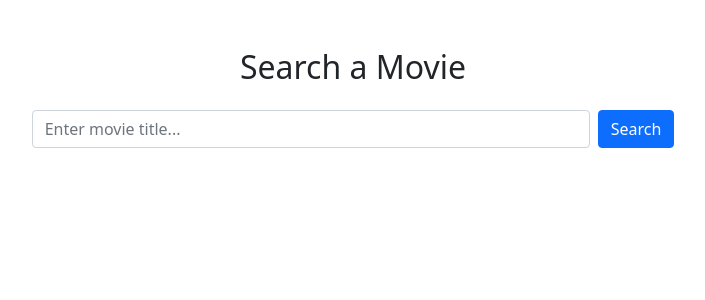
After one commit to HelibenModi/Project, a PHP site: template app/views/movie/search.php in a window 1280 px wide. The commit adds this page. Shown: the top 300 px of the page, without its empty margins (287-992 px from the left). Run offline with PHP 8.4, Linux system fonts and the light colour scheme; the template is opened without the code that fills it, so the values that code supplies are empty.

Commit message:
movie search function

```diff
--- /dev/null
+++ b/app/views/movie/search.php
@@ -0,0 +1,9 @@
+<?php require 'app/views/templates/headerPublic.php'; ?>
+
+<main class="container py-5">
+    <h2 class="mb-4 text-center">Search a Movie</h2>
+    <form method="get" action="/movie/search" class="d-flex justify-content-center">
+        <input type="text" name="title" class="form-control w-50" placeholder="Enter movie title..." required>
+        <button type="submit" class="btn btn-primary ms-2">Search</button>
+    </form>
+</main>
--- a/app/views/templates/header.php
+++ b/app/views/templates/header.php
@@ -1,15 +1,13 @@
 <?php
 if (!isset($_SESSION['auth'])) {
-    header('Location: /login');
+    header('Location: /movie/search');
 }
 ?>
 <!DOCTYPE html>
 <html lang="en">
     <head>
-
-
+       <link href="https://cdn.jsdelivr.net/npm/bootstrap@5.1.3/dist/css/bootstrap.min.css" rel="stylesheet" integrity="sha384-1BmE4kWBq78iYhFldvKuhfTAU6auU8tT94WrHftjDbrCEXSU1oBoqyl2QvZ6jIW3" crossorigin="anonymous">
         <link rel="icon" href="/favicon.png">
-        <link rel="stylesheet" href="/public/css/style.css">
         <title>COSC 4806</title>
         <meta http-equiv="Content-Type" content="text/html; charset=UTF-8">
         <meta name="viewport" content="width=device-width">
--- a/app/views/templates/headerPublic.php
+++ b/app/views/templates/headerPublic.php
@@ -1,14 +1,13 @@
 <?php
 if (isset($_SESSION['auth']) == 1) {
-    header('Location: /home');
+    header('Location: /movie/search');
 }
 ?>
 
 <!DOCTYPE html>
 <html lang="en">
-
+    <link href="https://cdn.jsdelivr.net/npm/bootstrap@5.1.3/dist/css/bootstrap.min.css" rel="stylesheet" integrity="sha384-1BmE4kWBq78iYhFldvKuhfTAU6auU8tT94WrHftjDbrCEXSU1oBoqyl2QvZ6jIW3" crossorigin="anonymous">
     <link rel="icon" href="/favicon.png">
-    <link rel="stylesheet" href="/public/css/style.css">
     <title>COSC 4806</title>
 
     <meta charset="UTF-8">
```
Also changed, not shown: app/controllers/movie.php (+11 -0 lines).
